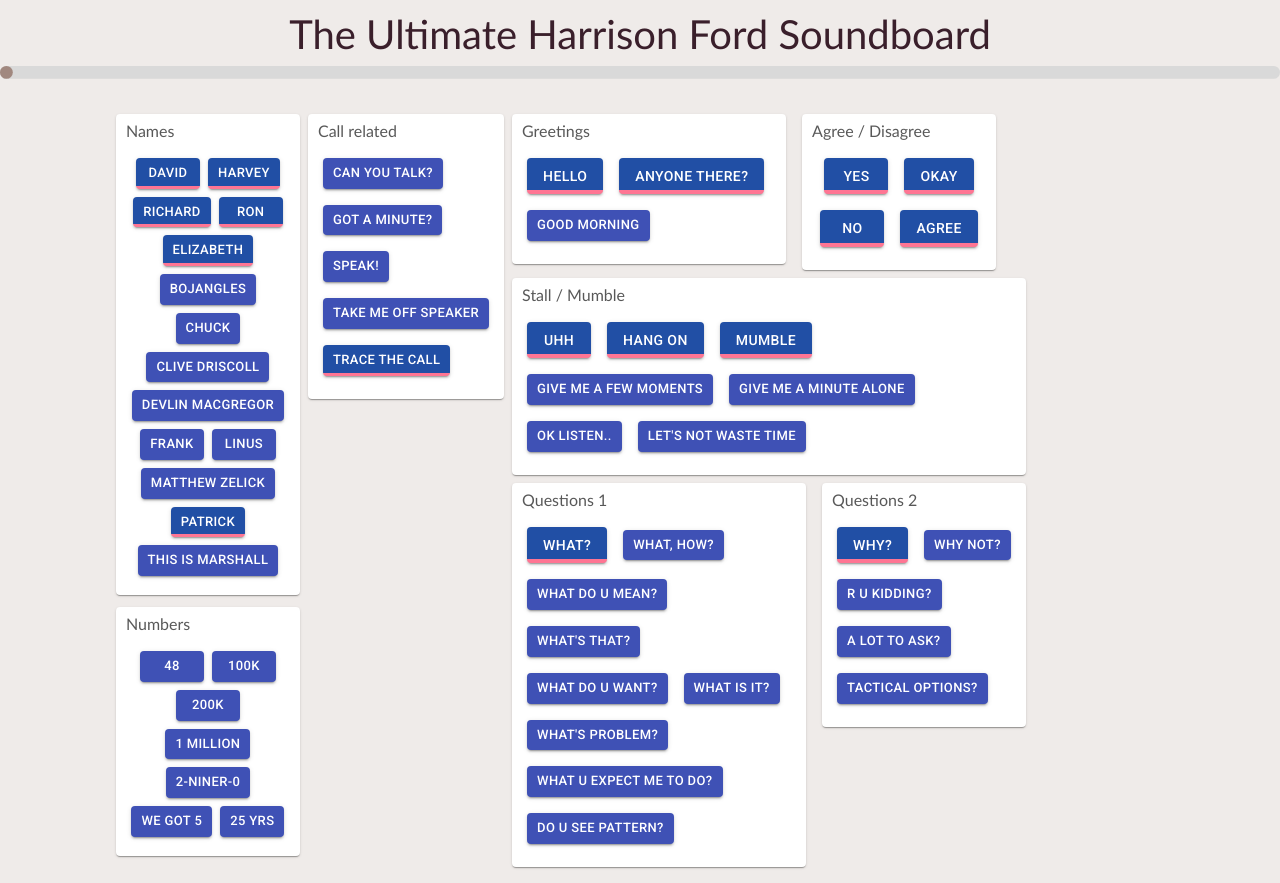
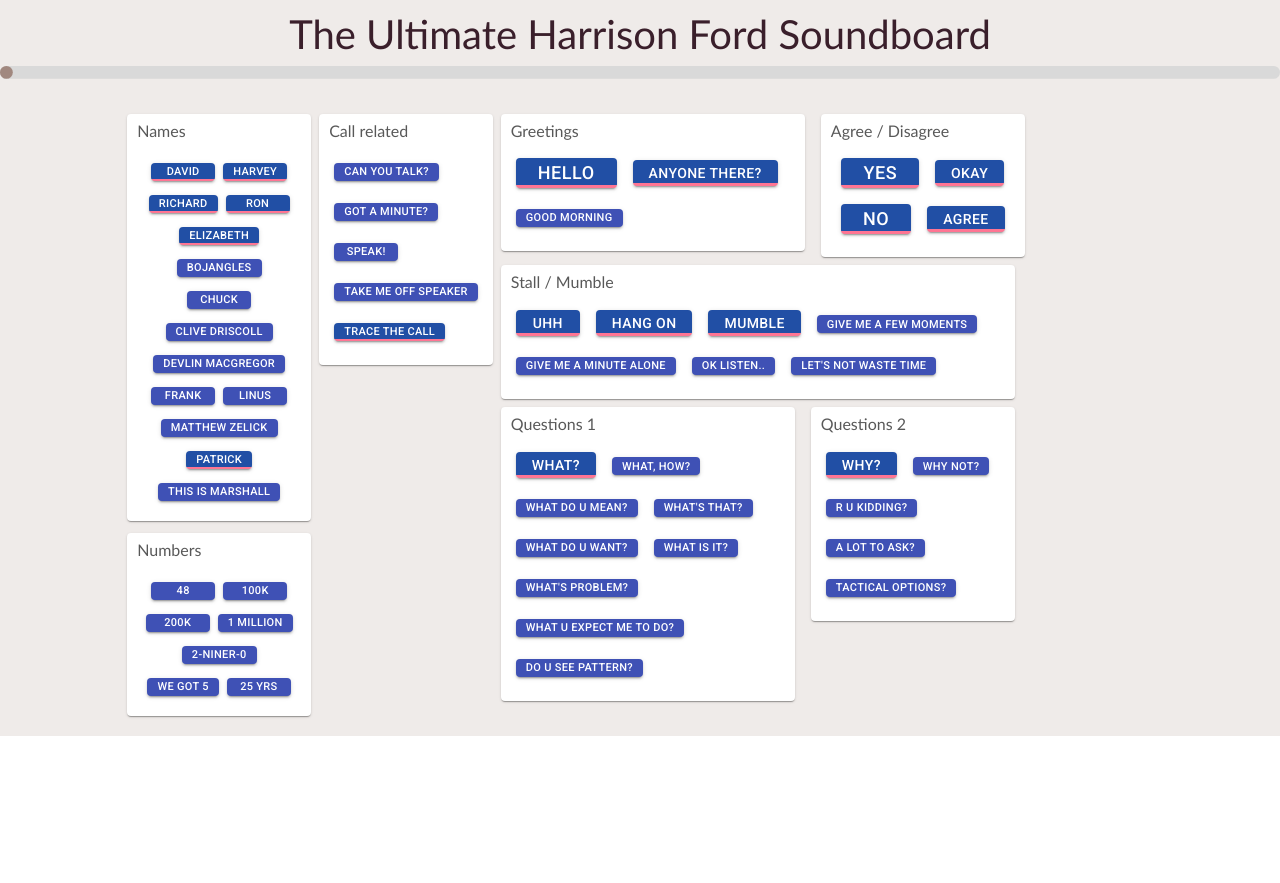
Before and after one commit to adam-j-turner/soundboard, a React (Create React App) app: page / in a window 1280 px wide. After the commit the page ends 800 px from the top, so only its background shows below. Built offline with nearby package versions, Linux system fonts and the light colour scheme.

Commit message:
Tweak sizing options for buttons to save space.

```diff
--- a/src/App.css
+++ b/src/App.css
@@ -71,6 +71,21 @@
 .Button-base {
   position: relative;
   background: #214fa5;
+  text-align: center;
+
+  height: 26px;
+  font-size: 14px !important;
+  line-height: 1 !important;
+}
+
+.Button-base-small {
+  height: 18px;
+  font-size: 11px !important;
+}
+
+.Button-base-large {
+  height: 30px;
+  font-size: 18px !important;
 }
 
 .MultiButton-main {
--- a/src/App.js
+++ b/src/App.js
@@ -343,9 +343,9 @@
 
           {/* Column 3 */}
           <PanelColumn direction='row' maxWidth='660px' justify='flex-start'>
-            <ButtonPanel title='Greetings' justify='flex-start' maxWidth='290px'>
+            <ButtonPanel title='Greetings' justify='flex-start' maxWidth='320px'>
               <MultiButton
-                text='Hello'
+                text='Hello' size='Large'
                 options = {[
                   {text: '1', description: 'Helloo?', audioPath: 'greetings/hello_1.wav', default: true},
                   {text: '2', description: 'Hello?', audioPath: 'greetings/hello_2.wav'},
@@ -373,9 +373,9 @@
                 onClick={this.handleSoundButtonClick}
               />
             </ButtonPanel>
-            <ButtonPanel title='Agree / Disagree' maxWidth='210px'>
+            <ButtonPanel title='Agree / Disagree' maxWidth='220px'>
               <MultiButton
-                text='Yes'
+                text='Yes' size='Large'
                 options = {[
                   {text: 'Yeah 1', description: 'Yeah (1)', audioPath: 'agree/yeah_1.wav', default: true},
                   {text: 'Yeah 2', description: 'Yeah (2)', audioPath: 'agree/yeah_2.wav', }
@@ -394,7 +394,7 @@
                 ref={(mb) => this.multiButtons.push(mb)}
               />
               <MultiButton
-                text='No'
+                text='No' size='Large'
                 options = {[
                   {text: '1', description: 'No', audioPath: 'disagree/no_1.wav', default: true},
                   {text: '2', description: 'No', audioPath: 'disagree/no_2.wav'},
--- a/src/MultiButton.js
+++ b/src/MultiButton.js
@@ -31,6 +31,10 @@
         <Button
           {...this.props}
           className="Button-base MultiButton-main"
+          classes={{
+            sizeSmall: 'Button-base-small',
+            sizeLarge: 'Button-base-large'
+          }}
           aria-controls="customized-menu"
           aria-haspopup="true"
           variant="contained"
--- a/src/SoundButton.js
+++ b/src/SoundButton.js
@@ -16,6 +16,10 @@
         <Button
           {...this.props}
           className='Button-base SoundButton'
+          classes={{
+            sizeSmall: 'Button-base-small',
+            sizeLarge: 'Button-base-large'
+          }}
           aria-controls="customized-menu"
           aria-haspopup="true"
           variant="contained"
```
